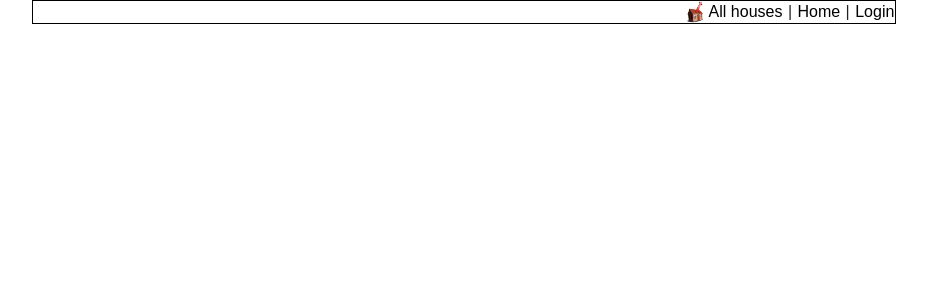
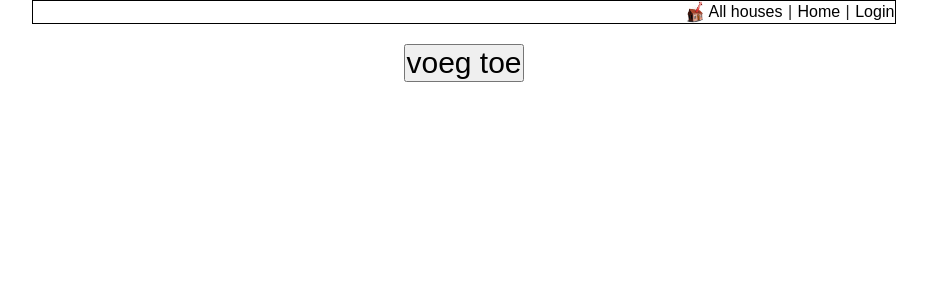
Before and after one commit to JorisdeVos/Reserveren, a PHP site: page /reserveren/admin/admin.php in a window 1280 px wide. Shown: the top 300 px of the page, without its empty margins (176-1103 px from the left). Run offline with PHP 8.4, Linux system fonts and the light colour scheme; data that the repository does not hold is empty.

Commit message:
added link to create page

```diff
--- a/admin/admin.php
+++ b/admin/admin.php
@@ -21,6 +21,9 @@ session_start();
         <?php require_once'../header.php'; ?>
     </header>
     <main>
+    <div class="createLink">
+        <a href="create.php"><button>voeg toe</button></a>
+    </div>
     <div class="container">
         <div class="allHouses">
             <?php
--- a/css/main.css
+++ b/css/main.css
@@ -207,6 +207,16 @@ textarea {
    .container{
     margin-top: 30px;
    }
+
+   .createLink{
+    margin-top: 20px;
+    display: flex;
+    justify-content: center;
+   }
+
+   .createLink button{
+    font-size: 30px;
+   }
 /* ====
 /* ==========================================================================
    Helper classes
```
